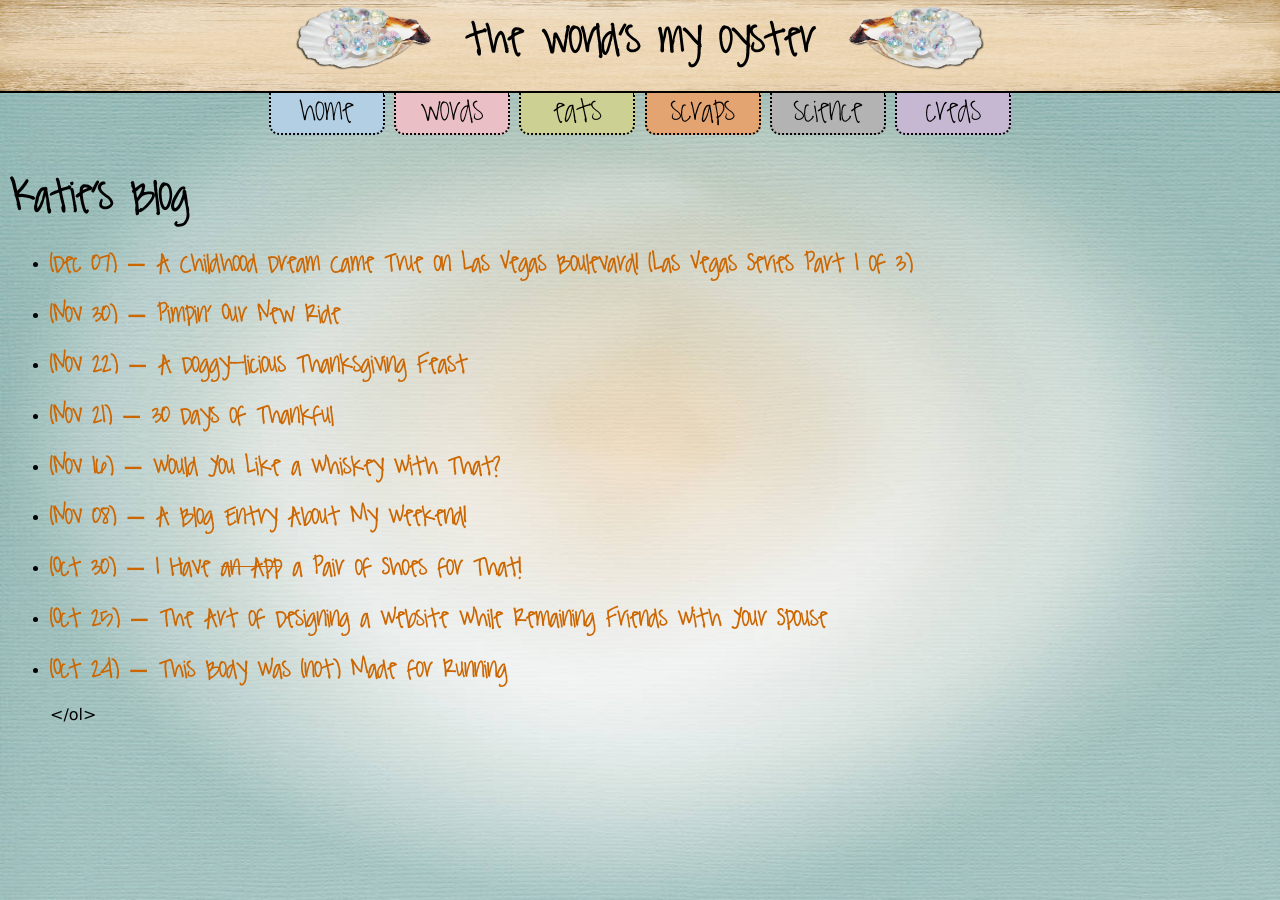
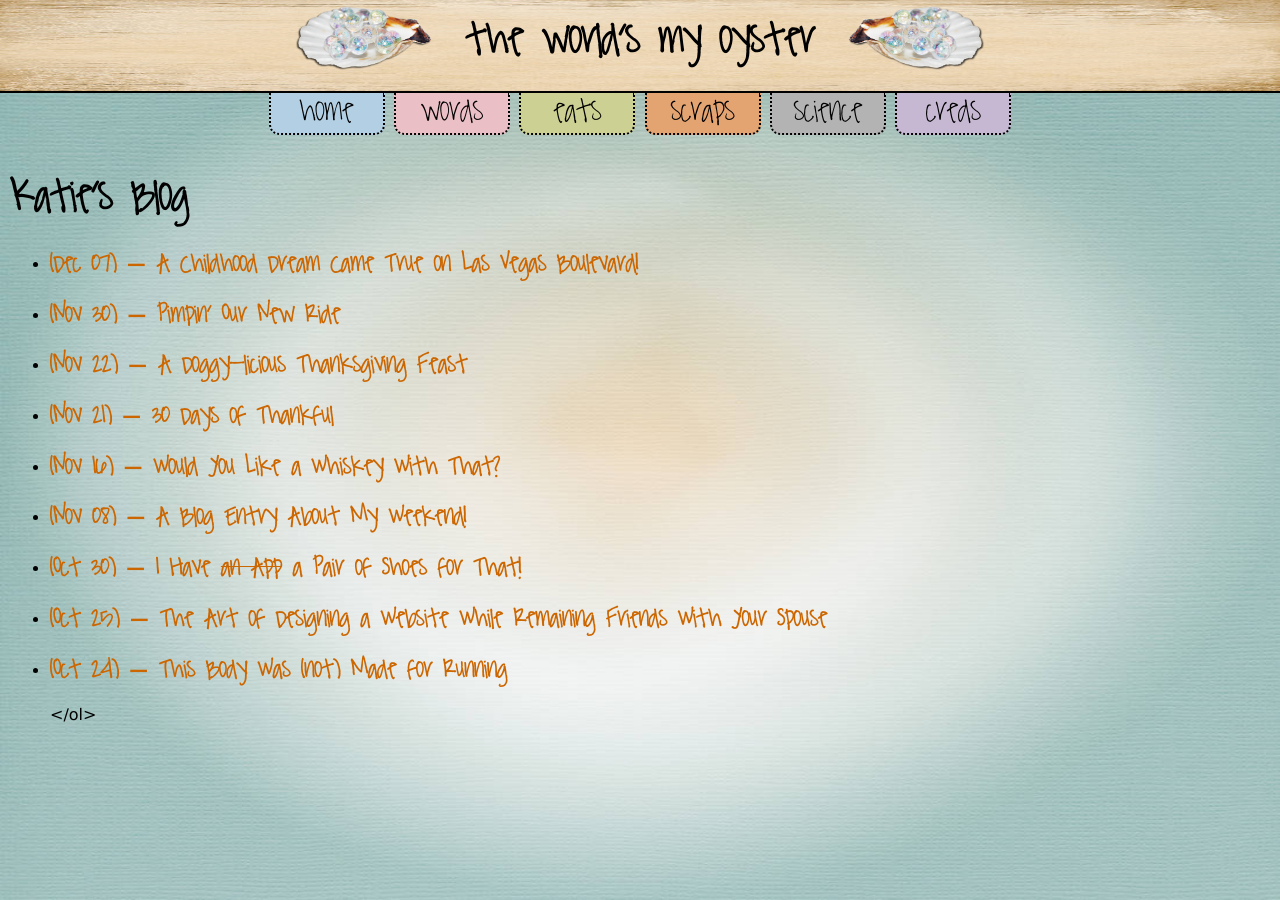
Before and after one commit to kpetersen/kpetersen.github.io, a Jekyll site: the page built from words/index.markdown, in a window 1280 px wide. Built offline with Jekyll 4.4.1, drawn with Linux system fonts in a browser that asks for light colours.

Commit message:
trying' something different with the title

```diff
--- a/words/_posts/2011-12-7-childhood-dream.markdown
+++ b/words/_posts/2011-12-7-childhood-dream.markdown
@@ -1,6 +1,7 @@
 ---
 layout: post
-title: A Childhood Dream Came True on Las Vegas Boulevard! (Las Vegas Series Part 1 of 3)
+title: A Childhood Dream Came True on Las Vegas Boulevard!
+##(Las Vegas Series Part 1 of 3)
 ---
 
 A Childhood Dream Came True on Las Vegas Boulevard! (Las Vegas Series Part 1 of 3)
```
